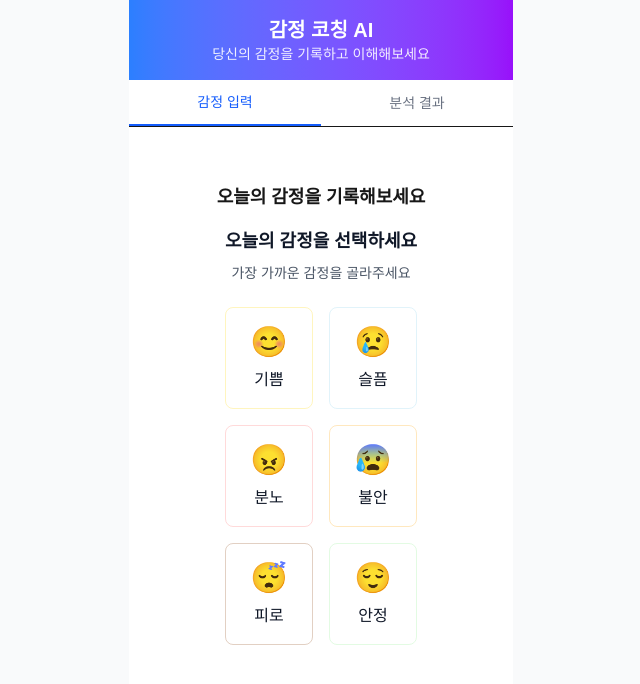
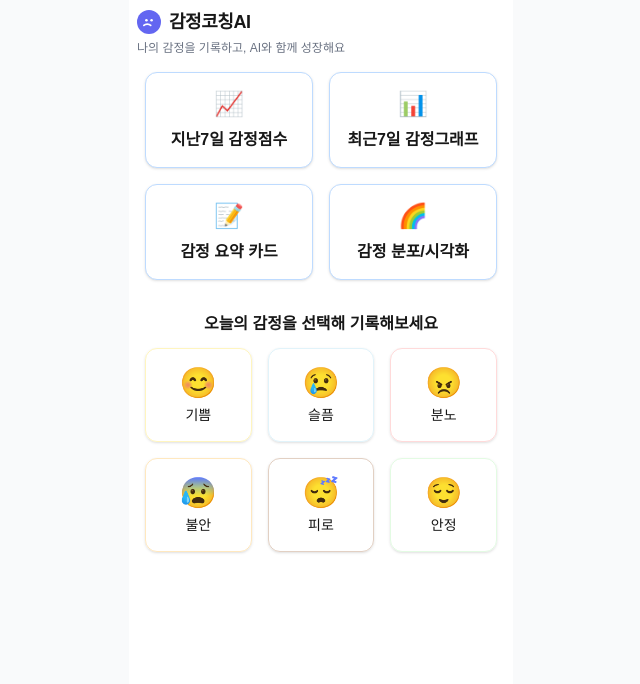
Before and after one commit to dokaevi/emotion-coach-ai, a Next.js app: page / in a window 1280 px wide. Shown: the top 684 px of the page, without its empty margins (319-959 px from the left). Built offline with nearby package versions, Linux system fonts and the light colour scheme.

Commit message:
워드클라우드 및 감정 요약/분석 UI 개선, SSR/CSR 안전성 보강

```diff
--- a/package.json
+++ b/package.json
@@ -10,6 +10,7 @@
   },
   "dependencies": {
     "@tanstack/react-query": "^5.83.0",
+    "d3-cloud": "^1.2.7",
     "date-fns": "^4.1.0",
     "firebase": "^11.10.0",
     "lucide-react": "^0.525.0",
@@ -17,6 +18,8 @@
     "openai": "^5.9.0",
     "react": "^19.0.0",
     "react-dom": "^19.0.0",
+    "react-is": "^19.1.0",
+    "react-wordcloud": "^1.2.7",
     "recharts": "^3.1.0"
   },
   "devDependencies": {
--- /dev/null
+++ b/src/app/analysis/page.tsx
@@ -0,0 +1,51 @@
+'use client';
+import LogoHeader from '@/components/LogoHeader';
+import EmotionTrendGraph from '@/components/EmotionTrendGraph';
+import WeeklySummaryCard from '@/components/WeeklySummaryCard';
+import EmotionBarChart from '@/components/EmotionBarChart';
+import Link from 'next/link';
+import { useEffect, useState } from 'react';
+import { EmotionLog } from '@/types/emotion';
+import EmotionWordCloud from '@/components/EmotionWordCloud';
+
+export default function AnalysisPage() {
+  const [logs, setLogs] = useState<EmotionLog[]>([]);
+  useEffect(() => {
+    const storedLogs = JSON.parse(localStorage.getItem('emotionLogs') || '[]');
+    setLogs(storedLogs);
+  }, []);
+
+  return (
+    <div className="min-h-screen bg-gray-50">
+      <div className="max-w-sm mx-auto bg-white min-h-screen flex flex-col items-stretch px-0 pb-8">
+        {/* 상단 네비/로고/이전버튼 */}
+        <div className="flex items-center justify-between px-4 pt-4 mb-4">
+          <LogoHeader />
+          <Link href="/" className="text-blue-500 text-sm font-semibold">이전 &gt;</Link>
+        </div>
+        {/* 최근 7일 감정그래프 */}
+        <section className="bg-gray-50 rounded-xl shadow p-4 mb-6">
+          <h2 className="text-lg font-bold mb-2">최근 7일 감정그래프</h2>
+          <EmotionTrendGraph />
+        </section>
+        {/* 감정 요약 카드 */}
+        <section className="bg-gray-50 rounded-xl shadow p-4 mb-6">
+          <h2 className="text-lg font-bold mb-2">감정 요약 카드</h2>
+          <ul className="space-y-1 text-sm">
+            <li>● <WeeklySummaryCard /></li>
+          </ul>
+        </section>
+        {/* 감정 분포 및 시각화 */}
+        <section className="bg-gray-50 rounded-xl shadow p-4 mb-6">
+          <h2 className="text-lg font-bold mb-2">감정 분포 및 시각화</h2>
+          <EmotionBarChart logs={logs} />
+        </section>
+        {/* 감정 워드클라우드 */}
+        <section className="bg-gray-50 rounded-xl shadow p-4 mb-6">
+          <h2 className="text-lg font-bold mb-2">감정 워드클라우드</h2>
+          <EmotionWordCloud logs={logs} />
+        </section>
+      </div>
+    </div>
+  );
+}
--- a/src/app/page.tsx
+++ b/src/app/page.tsx
@@ -1,73 +1,81 @@
 'use client';
-import { useState, useEffect } from 'react';
 import TodayEmotionInput from '@/components/TodayEmotionInput';
-import EmotionTrendGraph from '@/components/EmotionTrendGraph';
-import WeeklySummaryTabs from '@/components/WeeklySummaryTabs';
-import EmotionBarChart from '@/components/EmotionBarChart';
-import { EmotionLog } from '@/types/emotion';
+import LogoHeader from '@/components/LogoHeader';
+import Link from 'next/link';
+import EmotionSelector from '@/components/EmotionSelector';
+import { useState } from 'react';
+import { EMOTION_CATEGORIES } from '@/types/emotion';
+
+const analysisCards = [
+  {
+    id: 'score',
+    label: '지난7일 감정점수',
+    icon: '📈',
+  },
+  {
+    id: 'graph',
+    label: '최근7일 감정그래프',
+    icon: '📊',
+  },
+  {
+    id: 'summary',
+    label: '감정 요약 카드',
+    icon: '📝',
+  },
+  {
+    id: 'dist',
+    label: '감정 분포/시각화',
+    icon: '🌈',
+  },
+];
 
 export default function Home() {
-  const [activeTab, setActiveTab] = useState<'input' | 'analysis'>('input');
-  const [logs, setLogs] = useState<EmotionLog[]>([]);
-
-  useEffect(() => {
-    const storedLogs = JSON.parse(localStorage.getItem('emotionLogs') || '[]');
-    setLogs(storedLogs);
-  }, []);
-
-  const handleLogUpdate = () => {
-    const storedLogs = JSON.parse(localStorage.getItem('emotionLogs') || '[]');
-    setLogs(storedLogs);
-  };
+  // 감정 선택 상태 관리 (감정 입력 UI 분리)
+  const [selectedCategory, setSelectedCategory] = useState<string | null>(null);
+  const [showInput, setShowInput] = useState(false);
 
   return (
     <div className="min-h-screen bg-gray-50">
-      <div className="max-w-sm mx-auto bg-white min-h-screen">
-        {/* 헤더 */}
-        <div className="bg-gradient-to-r from-blue-500 to-purple-600 text-white p-4 text-center">
-          <h1 className="text-xl font-bold">감정 코칭 AI</h1>
-          <p className="text-sm opacity-90">당신의 감정을 기록하고 이해해보세요</p>
+      <div className="max-w-sm mx-auto bg-white min-h-screen flex flex-col items-stretch px-0 pb-8">
+        {/* 1. 로고/타이틀/서브카피 */}
+        <LogoHeader />
+        {/* 2. 분석 결과 카드 2x2 */}
+        <div className="grid grid-cols-2 gap-4 px-4 mt-2 mb-8">
+          {analysisCards.map(card => (
+            <Link
+              key={card.id}
+              href={`/analysis#${card.id}`}
+              className="flex flex-col items-center justify-center border border-blue-200 rounded-xl h-24 bg-white hover:bg-blue-50 transition shadow-sm text-center"
+            >
+              <span className="text-2xl mb-2">{card.icon}</span>
+              <span className="font-semibold text-base">{card.label}</span>
+            </Link>
+          ))}
         </div>
-
-        {/* 탭 네비게이션 */}
-        <div className="flex border-b">
-          <button
-            onClick={() => setActiveTab('input')}
-            className={`flex-1 py-3 text-sm font-medium transition-colors ${
-              activeTab === 'input'
-                ? 'text-blue-600 border-b-2 border-blue-600'
-                : 'text-gray-500 hover:text-gray-700'
-            }`}
-          >
-            감정 입력
-          </button>
-          <button
-            onClick={() => setActiveTab('analysis')}
-            className={`flex-1 py-3 text-sm font-medium transition-colors ${
-              activeTab === 'analysis'
-                ? 'text-blue-600 border-b-2 border-blue-600'
-                : 'text-gray-500 hover:text-gray-700'
-            }`}
-          >
-            분석 결과
-          </button>
+        {/* 3. 감정 입력 안내문구 */}
+        <div className="text-center text-base font-semibold mb-3">
+          오늘의 감정을 선택해 기록해보세요
         </div>
-
-        {/* 탭 컨텐츠 */}
-        <div className="p-4">
-          {activeTab === 'input' ? (
+        {/* 4. 감정카드 2x3 (메인 강조) */}
+        <div className="grid grid-cols-3 gap-4 px-4 mb-8">
+          {EMOTION_CATEGORIES.map((category) => (
+            <button
+              key={category.id}
+              onClick={() => { setSelectedCategory(category.id); setShowInput(true); }}
+              className="flex flex-col items-center p-4 rounded-xl border border-gray-200 hover:border-blue-400 hover:bg-blue-50 transition-all shadow-sm text-lg font-medium"
+              style={{ borderColor: category.color + '40' }}
+            >
+              <span className="text-3xl mb-1">{category.emoji}</span>
+              <span className="text-sm font-medium">{category.name}</span>
+            </button>
+          ))}
+        </div>
+        {/* 5. 감정 입력 UI (선택 시 노출) */}
+        {showInput && (
+          <div className="px-4">
             <TodayEmotionInput />
-          ) : (
-            <div className="space-y-4">
-              <EmotionTrendGraph />
-              <EmotionBarChart logs={logs} />
-              <div className="bg-white rounded-xl shadow p-4">
-                <h3 className="text-base font-semibold mb-3">주간 요약</h3>
-                <WeeklySummaryTabs />
-              </div>
-            </div>
-          )}
-        </div>
+          </div>
+        )}
       </div>
     </div>
   );
--- a/src/components/EmotionSelector.tsx
+++ b/src/components/EmotionSelector.tsx
@@ -44,11 +44,9 @@ export default function EmotionSelector({ onEmotionSelect }: EmotionSelectorProp
             <span className="text-lg font-semibold">{selectedCategory.name}</span>
           </div>
         </div>
-
         <div className="text-sm text-gray-600 mb-4">
           좀 더 구체적으로 말해볼까요?
         </div>
-
         <div className="grid grid-cols-2 gap-3">
           {selectedCategory.subEmotions.map((subEmotion) => (
             <button
@@ -67,23 +65,21 @@ export default function EmotionSelector({ onEmotionSelect }: EmotionSelectorProp
 
   return (
     <div className="space-y-4">
-      <div className="text-center mb-6">
-        <h3 className="text-lg font-semibold text-gray-900 mb-2">오늘의 감정을 선택하세요</h3>
-        <p className="text-sm text-gray-600">가장 가까운 감정을 골라주세요</p>
+      {/* 안내문구 한 줄만 상단에 */}
+      <div className="text-left text-base font-semibold mb-3 pl-2">
+        오늘의 감정을 선택해 기록해보세요
       </div>
-
-      <div className="grid grid-cols-2 gap-4">
+      {/* 감정 카드 2줄 3개씩 */}
+      <div className="grid grid-cols-3 gap-3 px-2 mb-2">
         {EMOTION_CATEGORIES.map((category) => (
           <button
             key={category.id}
             onClick={() => handleCategorySelect(category)}
-            className="p-4 rounded-lg border border-gray-200 hover:border-gray-300 hover:bg-gray-50 transition-all text-center group"
+            className="flex flex-col items-center p-4 rounded-xl border border-gray-200 hover:border-blue-400 hover:bg-blue-50 transition-all shadow-sm"
             style={{ borderColor: category.color + '40' }}
           >
-            <div className="text-3xl mb-2 group-hover:scale-110 transition-transform">
-              {category.emoji}
-            </div>
-            <div className="font-medium text-gray-900">{category.name}</div>
+            <span className="text-3xl mb-1">{category.emoji}</span>
+            <span className="text-sm font-medium">{category.name}</span>
           </button>
         ))}
       </div>
--- /dev/null
+++ b/src/components/EmotionWordCloud.tsx
@@ -0,0 +1,48 @@
+'use client';
+import React from 'react';
+import { EmotionLog } from '@/types/emotion';
+import dynamic from 'next/dynamic';
+
+const ReactWordcloud = dynamic(() => import('react-wordcloud'), { ssr: false });
+
+interface EmotionWordCloudProps {
+  logs: EmotionLog[];
+}
+
+export default function EmotionWordCloud({ logs }: EmotionWordCloudProps) {
+  // 메모에서 단어 빈도 상위 30개 추출
+  const all = logs.map(l => l.text).join(' ');
+  const words = all.split(/\s+/).filter(w => w.length > 1);
+  const freq: Record<string, number> = {};
+  words.forEach(w => { freq[w] = (freq[w] || 0) + 1; });
+  const topWords = Object.entries(freq)
+    .filter(([text, value]) => text && value > 0)
+    .sort((a, b) => b[1] - a[1])
+    .slice(0, 30)
+    .map(([text, value]) => ({ text, value }));
+
+  if (!topWords || topWords.length === 0) {
+    return <div className="text-gray-400 text-center py-6">아직 워드클라우드 데이터가 없습니다.</div>;
+  }
+
+  // 일반 배열로 선언
+  const colors = ['#6366f1', '#60a5fa', '#818cf8', '#a5b4fc', '#fbbf24', '#f472b6', '#34d399', '#f87171'];
+  const options = {
+    fontFamily: 'Pretendard, Noto Sans KR, sans-serif',
+    fontSizes: [18, 48] as [number, number],
+    rotations: 2,
+    rotationAngles: [0, 90] as [number, number],
+    // scale: 'sqrt', // 기본값 사용
+    spiral: 'archimedean' as const,
+    padding: 2,
+    colors,
+  };
+
+  return (
+    <div className="w-full flex justify-center items-center" style={{ minHeight: 220 }}>
+      <div style={{ width: '100%', height: 220 }}>
+        <ReactWordcloud words={topWords} options={options} />
+      </div>
+    </div>
+  );
+}
--- /dev/null
+++ b/src/components/LogoHeader.tsx
@@ -0,0 +1,18 @@
+'use client';
+
+export default function LogoHeader() {
+  return (
+    <div className="flex flex-col items-start mb-2 mt-2 pl-2">
+      <div className="flex items-center gap-2 mb-1">
+        <svg width="24" height="24" viewBox="0 0 28 28" fill="none">
+          <circle cx="14" cy="14" r="14" fill="#6366F1"/>
+          <path d="M8 18c2-2 6-2 8 0" stroke="#fff" strokeWidth="2" strokeLinecap="round"/>
+          <circle cx="11" cy="12" r="1.5" fill="#fff"/>
+          <circle cx="17" cy="12" r="1.5" fill="#fff"/>
+        </svg>
+        <span className="text-lg font-bold tracking-tight">감정코칭AI</span>
+      </div>
+      <div className="text-xs text-gray-500">나의 감정을 기록하고, AI와 함께 성장해요</div>
+    </div>
+  );
+}
--- a/src/components/TodayEmotionInput.tsx
+++ b/src/components/TodayEmotionInput.tsx
@@ -94,9 +94,8 @@ export default function TodayEmotionInput() {
   };
 
   return (
-    <div className="min-h-screen flex flex-col items-center bg-white max-w-sm mx-auto relative p-4">
-      <h1 className="text-lg font-bold text-center mt-6 mb-4">오늘의 감정을 기록해보세요</h1>
-
+    <div className="flex flex-col items-center w-full">
+      {/* 안내문구 완전 제거, EmotionSelector에서만 노출 */}
       {!selectedMainEmotion ? (
         <EmotionSelector onEmotionSelect={handleEmotionSelect} />
       ) : (
@@ -113,7 +112,6 @@ export default function TodayEmotionInput() {
               감정 다시 선택하기
             </button>
           </div>
-
           {/* 감정 점수 입력 */}
           <div className="w-full">
             <label className="block text-sm font-medium text-gray-700 mb-2">
@@ -138,7 +136,6 @@ export default function TodayEmotionInput() {
               <span>매우 좋음</span>
             </div>
           </div>
-
           <div className="w-full">
             <textarea
               className="w-full border rounded-lg p-3 text-sm focus:outline-none focus:ring-2 focus:ring-blue-300 resize-none"
@@ -154,7 +151,6 @@ export default function TodayEmotionInput() {
           </div>
         </div>
       )}
-
       {selectedMainEmotion && (
         <button
           className={`fixed bottom-4 left-1/2 -translate-x-1/2 w-[90vw] max-w-sm py-3 rounded-lg font-semibold text-white transition
@@ -166,13 +162,11 @@ export default function TodayEmotionInput() {
           {loading ? 'AI 코멘트 생성 중...' : '저장하기'}
         </button>
       )}
-
       {saved && (
         <div className="mt-4 text-center text-green-600 font-semibold">
           감정이 저장되었습니다! 🎉
         </div>
       )}
-
       {aiComment && (
         <div className="mt-8 p-4 bg-blue-50 rounded-lg text-gray-800 text-sm whitespace-pre-line">
           <div className="font-semibold mb-2">💭 AI 코멘트</div>
--- a/src/components/WeeklySummaryTabs.tsx
+++ b/src/components/WeeklySummaryTabs.tsx
@@ -1,29 +1,13 @@
 'use client';
-import React, { useState } from 'react';
-import EmotionTrendGraph from './EmotionTrendGraph';
 import WeeklySummaryCard from './WeeklySummaryCard';
+import { useState } from 'react';
 
 export default function WeeklySummaryTabs() {
-  const [tab, setTab] = useState<'graph' | 'summary'>('graph');
+  // 탭 없이 감정 요약 카드만 단일로 노출
   return (
-    <div className="w-full max-w-sm mx-auto mt-2 mb-2">
-      <div className="flex justify-center gap-2 mb-2">
-        <button
-          className={`flex-1 py-2 rounded-t-lg font-semibold text-sm ${tab === 'graph' ? 'bg-blue-100 text-blue-600' : 'bg-gray-100 text-gray-500'}`}
-          onClick={() => setTab('graph')}
-        >
-          7일 감정 그래프
-        </button>
-        <button
-          className={`flex-1 py-2 rounded-t-lg font-semibold text-sm ${tab === 'summary' ? 'bg-blue-100 text-blue-600' : 'bg-gray-100 text-gray-500'}`}
-          onClick={() => setTab('summary')}
-        >
-          감정 요약 카드
-        </button>
-      </div>
-      <div className="bg-white rounded-b-xl shadow p-2">
-        {tab === 'graph' ? <EmotionTrendGraph /> : <WeeklySummaryCard />}
-      </div>
+    <div className="w-full">
+      <h2 className="text-lg font-bold mb-2">감정 요약 카드</h2>
+      <WeeklySummaryCard />
     </div>
   );
 }
```
Also changed, not shown: src/components/WeeklySummaryCard.tsx (+26 -72 lines), 1 other file (tests, documents, lock files or other folders).
